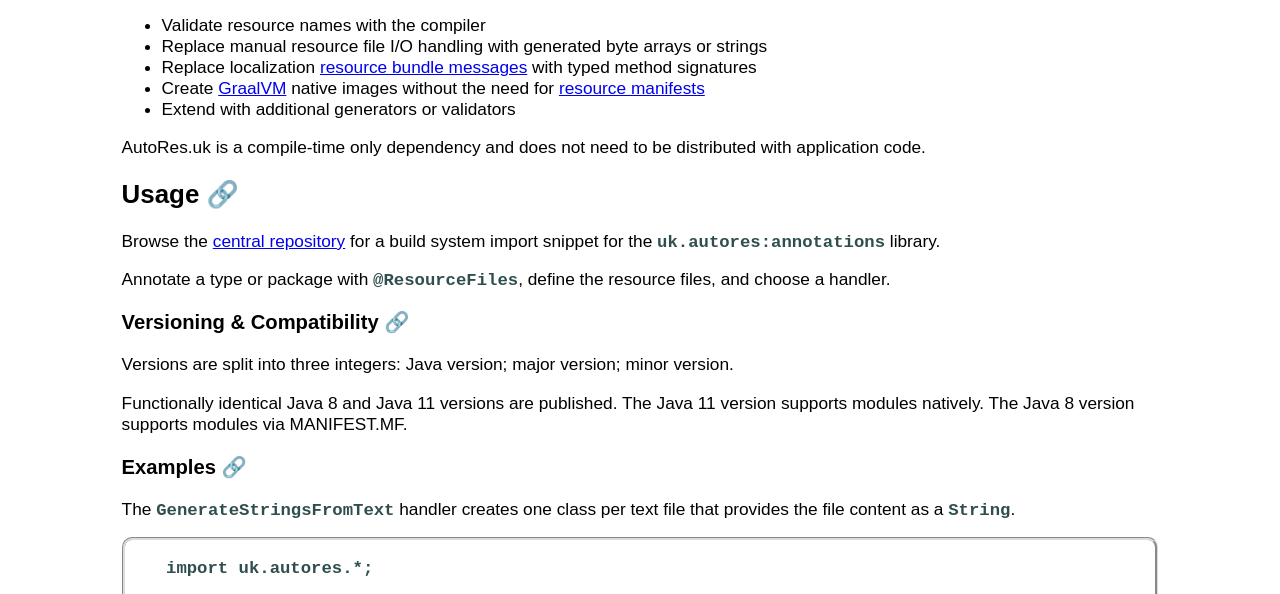
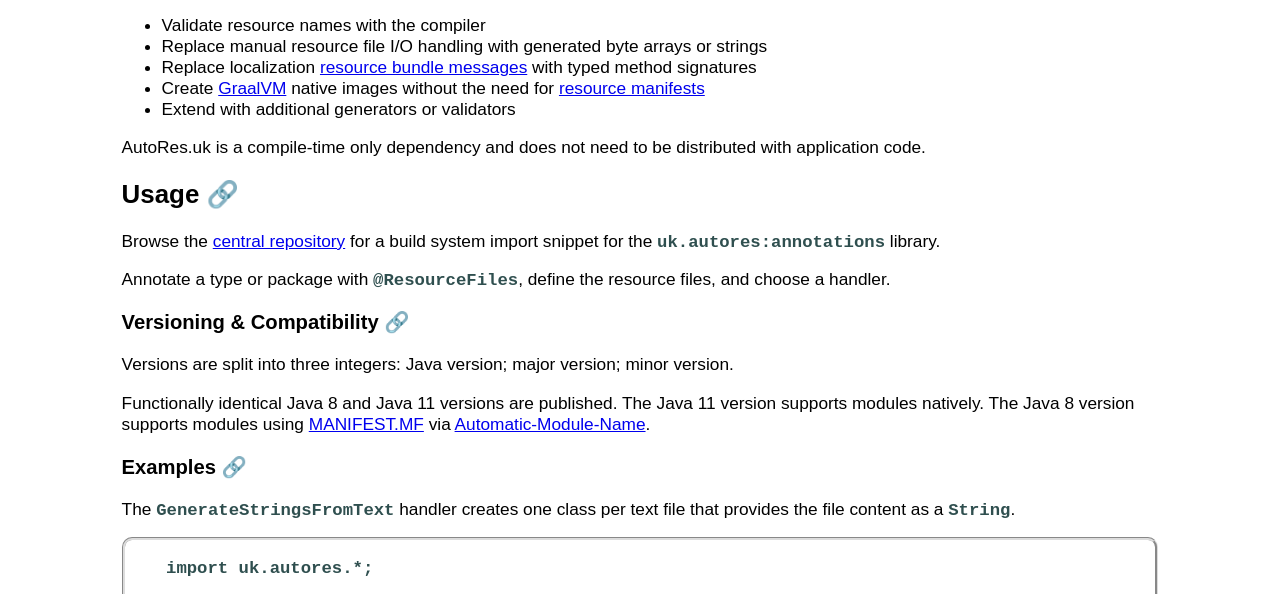
Before and after one commit to autores-uk/autores, a plain HTML site: page docs/index.html in a window 1280 px wide. Shown: the part 151-745 px from the top of the page. Drawn offline with Linux system fonts and the light colour scheme.

Commit message:
Documentation

```diff
--- a/docs/index.html
+++ b/docs/index.html
@@ -55,7 +55,8 @@
     <p>
       Functionally identical Java 8 and Java 11 versions are published.
       The Java 11 version supports modules natively.
-      The Java 8 version supports modules via MANIFEST.MF.
+      The Java 8 version supports modules using <a href="https://docs.oracle.com/javase/tutorial/deployment/jar/manifestindex.html">MANIFEST.MF</a>
+      via <a href="https://dev.java/learn/modules/automatic-module/">Automatic-Module-Name</a>.
     </p>
 
     <h3>Examples <a id="examples" href="#examples" class="link-symbol">&#x1f517;</a></h3>
```
